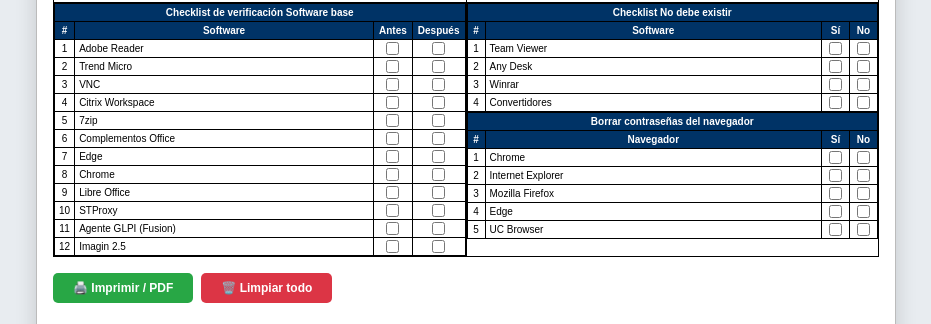
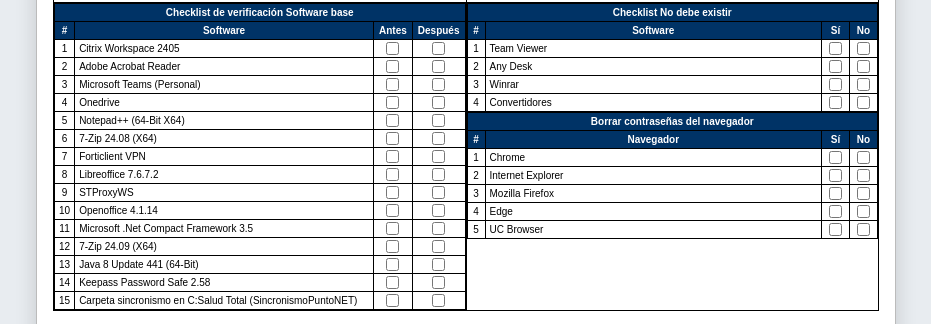
Before and after one commit to axt-acta/APP, a plain HTML site: page index.html in a window 1280 px wide. Shown: the part 863-1187 px from the top of the page, without its empty margins (174-1105 px from the left). Drawn offline with Linux system fonts and the light colour scheme.

Commit message:
Revise software checklist with updated entries
Updated the checklist with new software versions and added additional applications.

```diff
--- a/index.html
+++ b/index.html
@@ -822,9 +822,9 @@ table.sec textarea { min-height: 60px; resize: vertical; }
    DATOS CHECKLIST
    ============================================================ */
 const CHK_BASE = [
-  'Adobe Reader','Trend Micro','VNC','Citrix Workspace','7zip',
-  'Complementos Office','Edge','Chrome','Libre Office',
-  'STProxy','Agente GLPI (Fusion)','Imagin 2.5'
+  'Citrix Workspace 2405','Adobe Acrobat Reader','Microsoft Teams (Personal)','Onedrive',
+  'Notepad++ (64-Bit X64)','7-Zip 24.08 (X64)','Forticlient VPN','Libreoffice 7.6.7.2','STProxyWS','Openoffice 4.1.14',
+  'Microsoft .Net Compact Framework 3.5','7-Zip 24.09 (X64)','Java 8 Update 441 (64-Bit)','Keepass Password Safe 2.58','Carpeta sincronismo en C:\Salud Total (SincronismoPuntoNET)'
 ];
 const CHK_NO = ['Team Viewer','Any Desk','Winrar','Convertidores'];
 const CHK_PASS = ['Chrome','Internet Explorer','Mozilla Firefox','Edge','UC Browser'];
```
